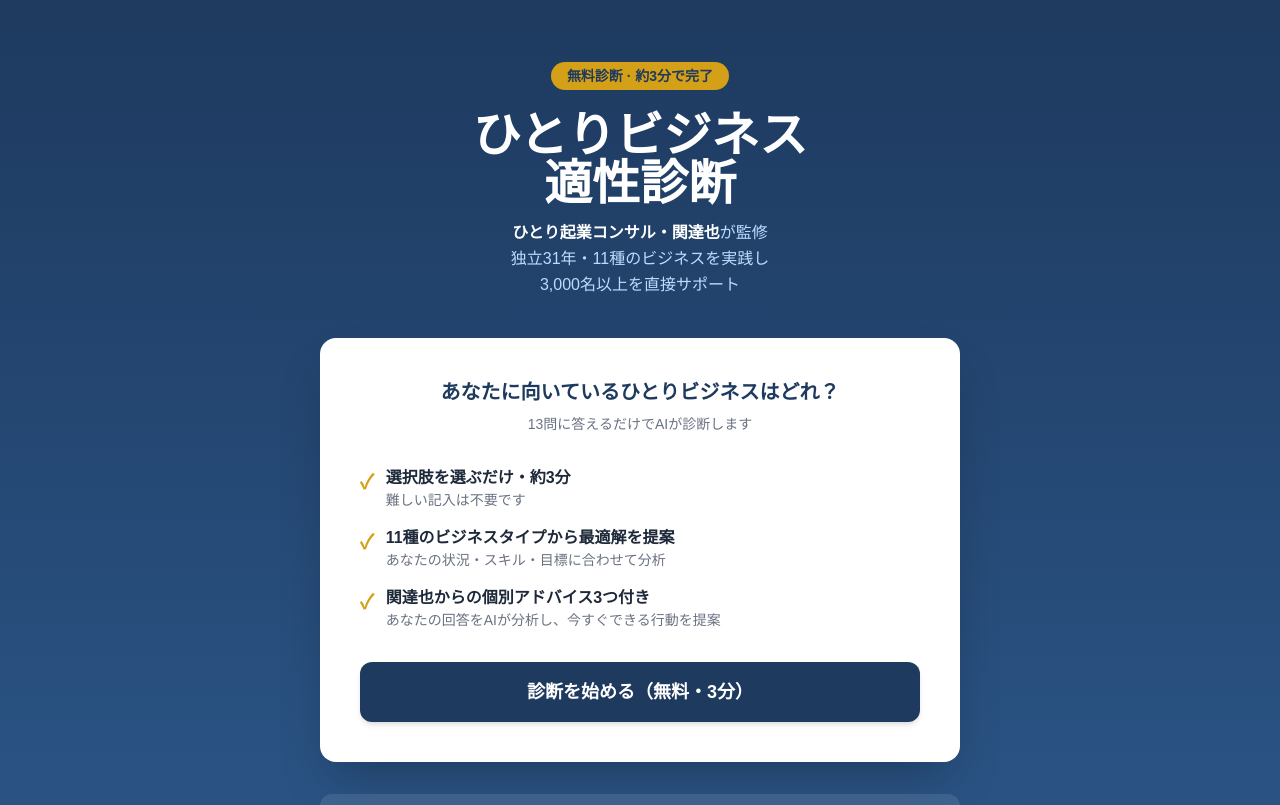
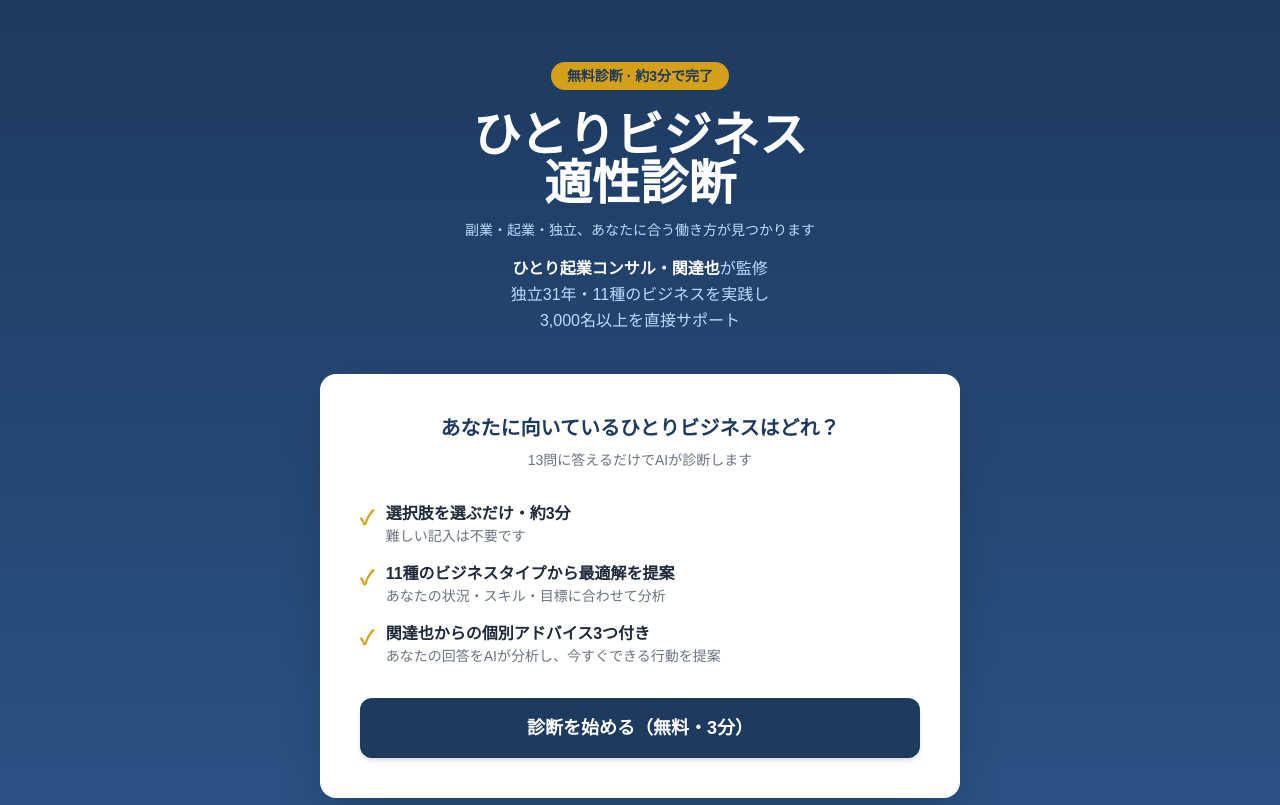
Before and after one commit to s-e-k-i/hitorigoto-shindan, a Next.js app: page / in a window 1280 px wide. Shown: the top 805 px of the page. Built offline with nearby package versions, Linux system fonts and the light colour scheme.

Commit message:
トップページに副業・起業・独立のサブコピーを追加

```diff
--- a/app/page.tsx
+++ b/app/page.tsx
@@ -16,6 +16,11 @@ export default function Home() {
           <span className="block text-4xl sm:text-5xl">ひとりビジネス</span>
           <span className="block text-4xl sm:text-5xl">適性診断</span>
         </h1>
+
+        {/* Sub copy */}
+        <p className="text-center text-blue-200 text-sm mb-4">
+          副業・起業・独立、あなたに合う働き方が見つかります
+        </p>
 
         {/* Subtitle */}
         <p className="text-center text-blue-200 text-sm sm:text-base mb-10 leading-relaxed">
```
